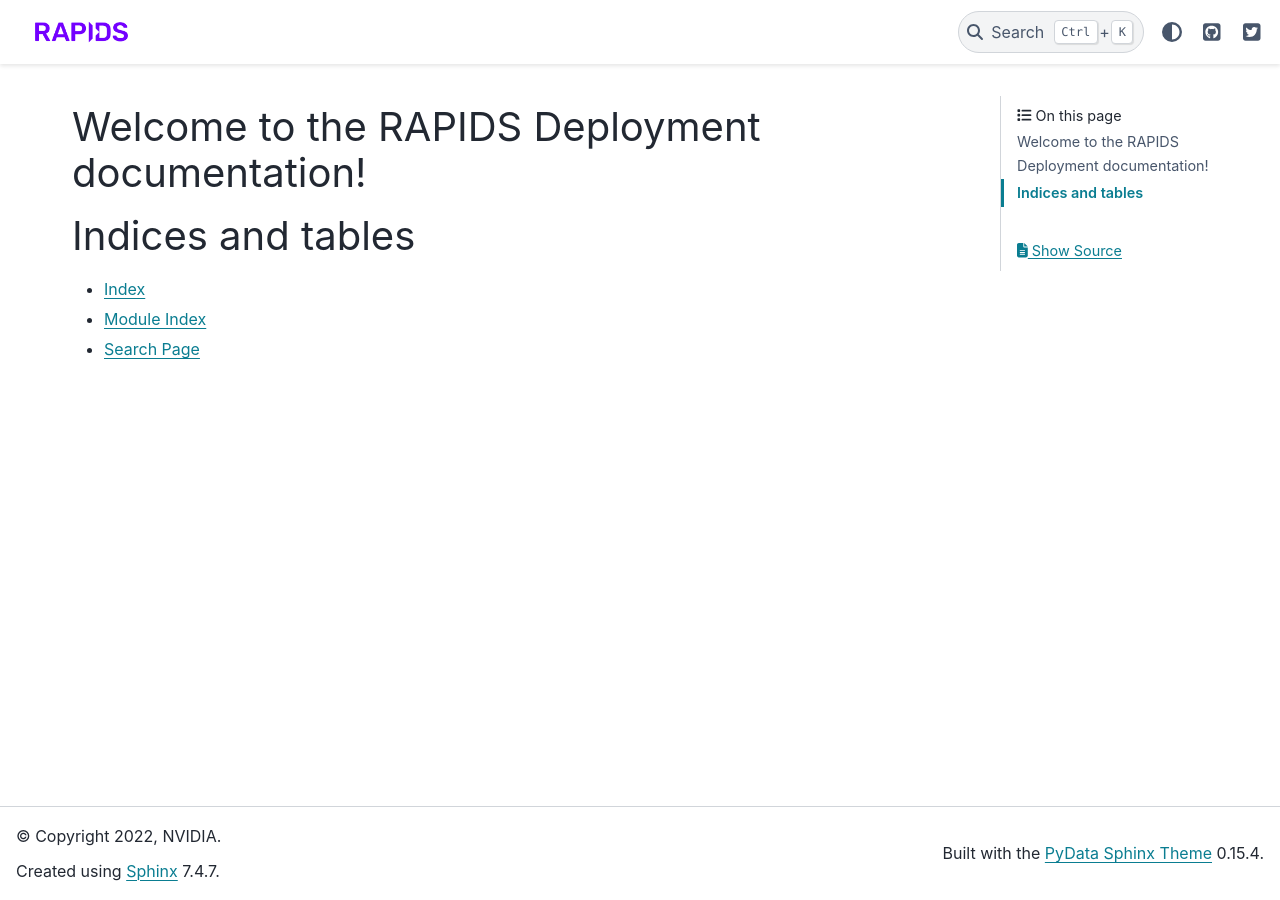
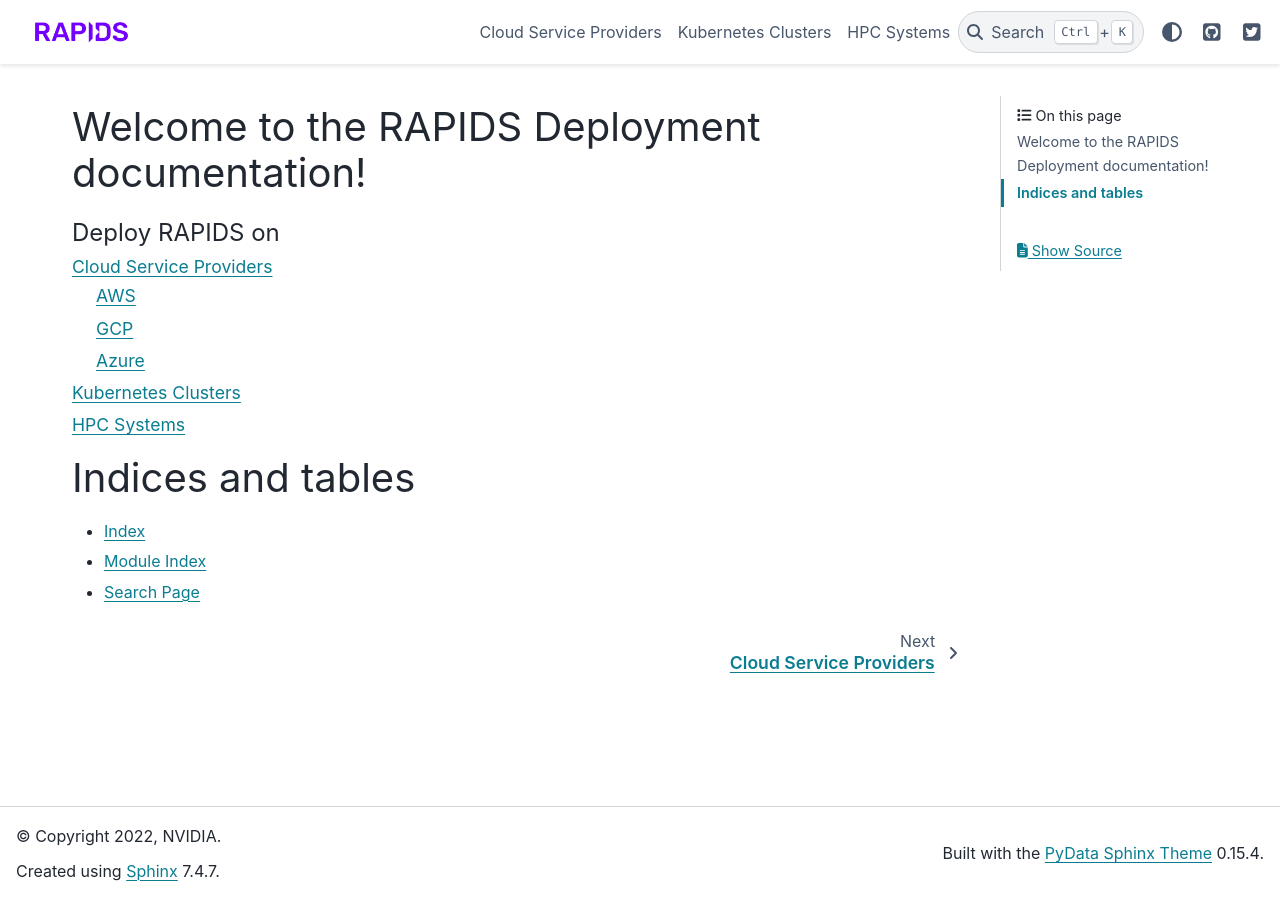
Before and after one commit to rapidsai/deployment, a Sphinx documentation site: the page built from source/index.rst, in a window 1280 px wide. Built offline with Sphinx 7.4.7 and the PyData theme 0.15.4, drawn with Linux system fonts in a browser that asks for light colours.

Commit message:
Outline from rapids.ai/cloud

```diff
--- /dev/null
+++ b/source/hpc/index.md
@@ -0,0 +1 @@
+# HPC Systems
--- a/source/index.rst
+++ b/source/index.rst
@@ -8,7 +8,11 @@ Welcome to the RAPIDS Deployment documentation!
 
 .. toctree::
    :maxdepth: 2
-   :caption: Contents:
+   :caption: Deploy RAPIDS on
+
+   cloud/index
+   kubernetes/index
+   hpc/index
 
 
 
--- /dev/null
+++ b/source/kubernetes/index.md
@@ -0,0 +1 @@
+# Kubernetes Clusters
```
Also changed, not shown: source/cloud/index.md (added, +16 -0 lines).
